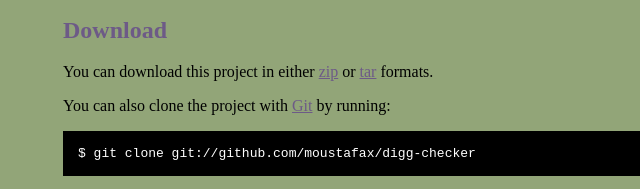
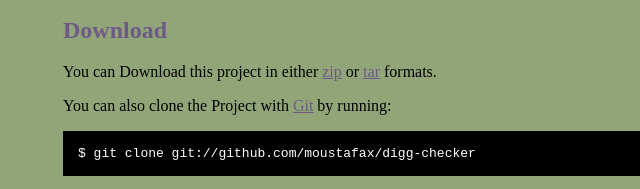
Before and after one commit to moustafax/digg-checker, a plain HTML site: page index.html in a window 1280 px wide. Shown: the part 261-450 px from the top of the page, 227-867 px from the left. Drawn offline with Linux system fonts and the light colour scheme.

Commit message:
Update index.html
octoberfest

```diff
--- a/index.html
+++ b/index.html
@@ -59,11 +59,11 @@
 
     <h2>Download</h2>
     <p>
-      You can download this project in either
+      You can Download this project in either
       <a href="http://github.com/moustafax/digg-checker/zipball/master">zip</a> or
       <a href="http://github.com/moustafax/digg-checker/tarball/master">tar</a> formats.
     </p>
-    <p>You can also clone the project with <a href="http://git-scm.com">Git</a>
+    <p>You can also clone the Project with <a href="http://git-scm.com">Git</a>
       by running:
       <pre>$ git clone git://github.com/moustafax/digg-checker</pre>
     </p>
```
